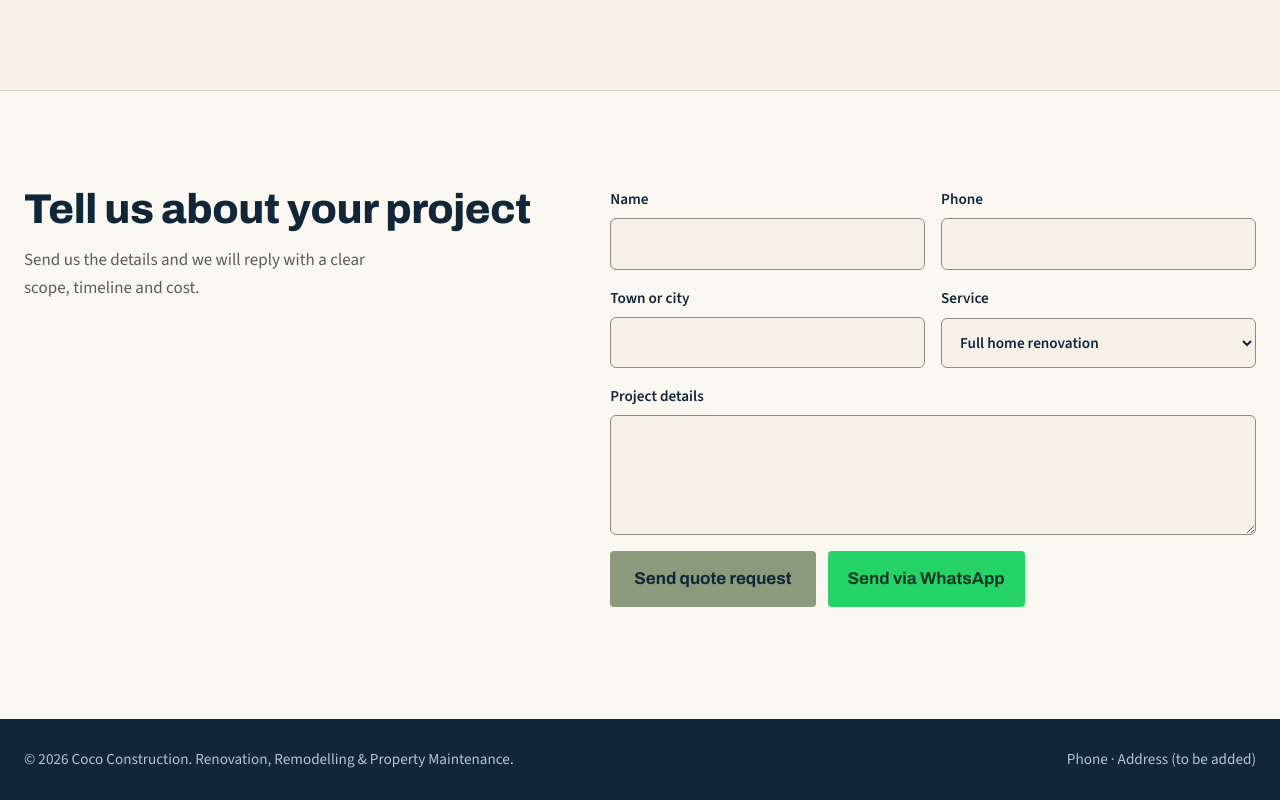
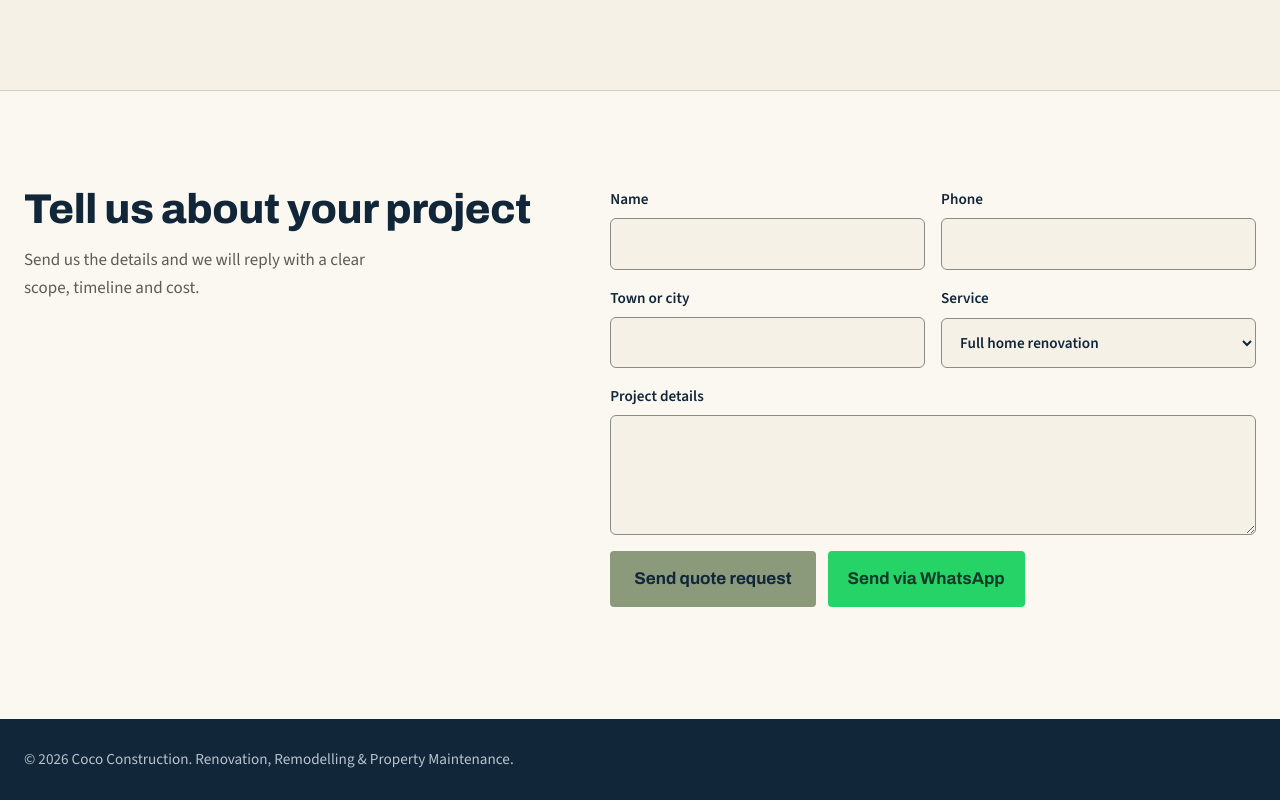
Before and after one commit to simonabb/renovation-site, a React (Vite) app: page / in a window 1280 px wide. Shown: the part 7031-7831 px from the top of the page. Built offline with nearby package versions, Linux system fonts and the light colour scheme.

Commit message:
Remove contact info from footer

```diff
--- a/src/components/Footer.tsx
+++ b/src/components/Footer.tsx
@@ -7,7 +7,6 @@ export default function Footer() {
     <footer className="bg-navy py-7 text-[.95rem] text-[#B7C4CF]">
       <div className="wrap-edge flex flex-wrap justify-between gap-2.5">
         <span>© {new Date().getFullYear()} {COMPANY}. {messages.footer.description}</span>
-        <span>{messages.footer.contactPlaceholder}</span>
       </div>
     </footer>
   );
--- a/src/i18n.tsx
+++ b/src/i18n.tsx
@@ -96,7 +96,6 @@ const messages = {
     },
     footer: {
       description: "Renovation, Remodelling & Property Maintenance.",
-      contactPlaceholder: "Phone · Address (to be added)",
     },
   },
   "ro-RO": {
@@ -192,7 +191,6 @@ const messages = {
     },
     footer: {
       description: "Renovări, reamenajări și întreținerea proprietăților.",
-      contactPlaceholder: "Telefon · Adresă (va fi adăugată)",
     },
   },
 } as const;
```
